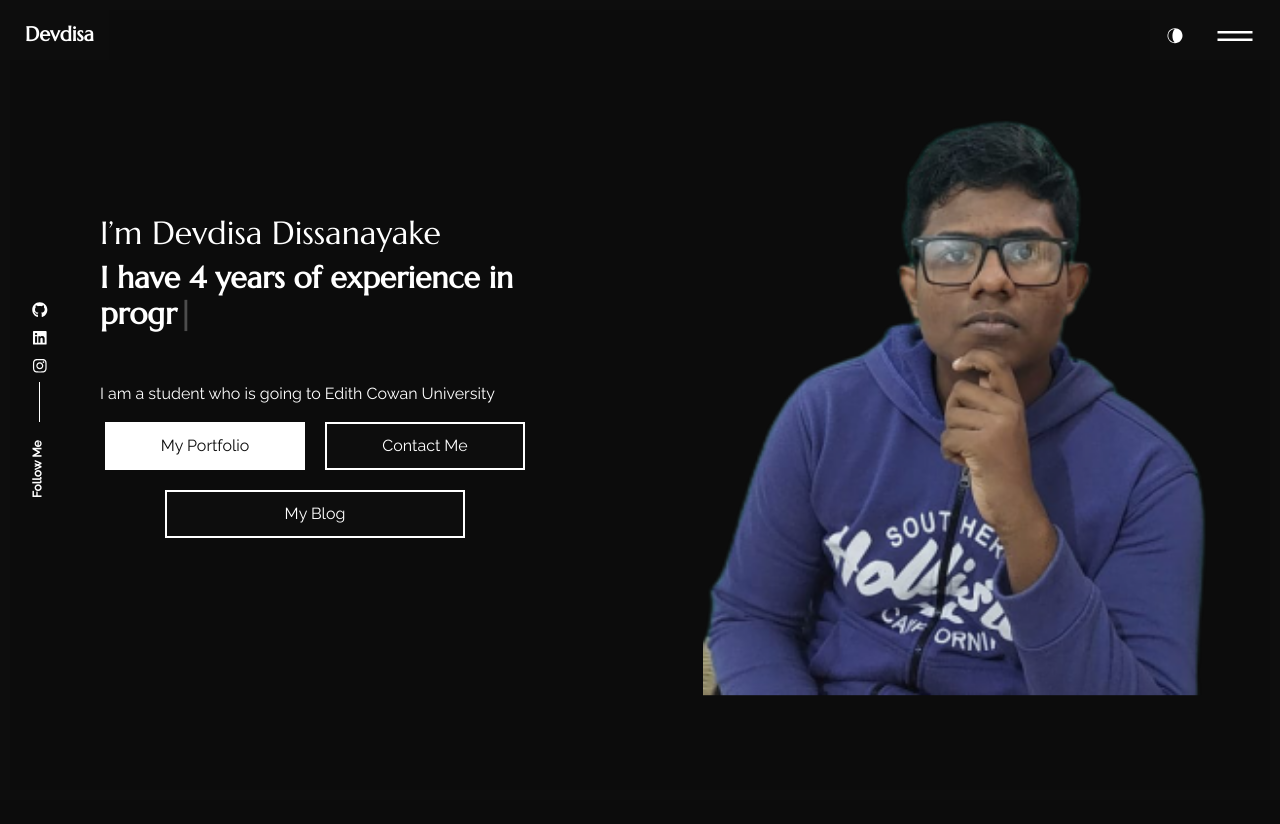
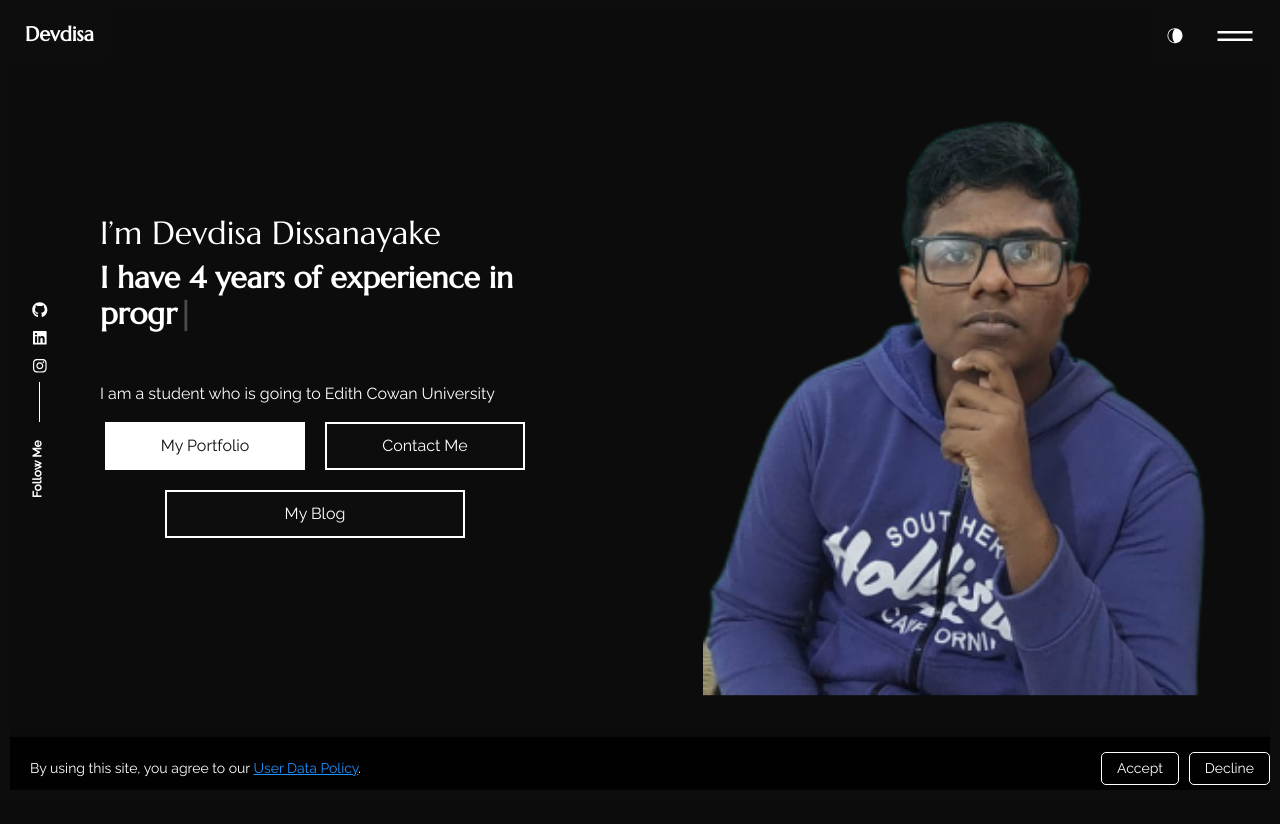
Before and after one commit to Dev-Avishka/portofolio, a React (Create React App) app: page / in a window 1280 px wide. Shown: the top 824 px of the page. Built offline with nearby package versions, Linux system fonts and the light colour scheme; grey boxes are pictures that could not be loaded.

Commit message:
Added user policy

```diff
--- /dev/null
+++ b/src/pages/home/UserPolicy.css
@@ -0,0 +1,48 @@
+.policy-popup {
+    position: fixed;
+    bottom: 0;
+    width: 100%;
+    background-color: rgba(0, 0, 0, 0.9);
+    color: white;
+    padding: 15px 20px;
+    display: flex;
+    justify-content: space-between;
+    align-items: center;
+    z-index: 1000;
+    box-shadow: 0 -4px 6px rgba(0, 0, 0, 0.1);
+    font-size: 14px;
+  }
+
+  .policy-popup p {
+    margin: 0;
+    font-size: 14px;
+  }
+
+  .policy-popup a {
+    color: #1e90ff;
+    text-decoration: underline;
+  }
+
+  .policy-actions {
+    display: flex;
+    gap: 10px;
+  }
+
+  .accept-btn,
+  .decline-btn {
+    background: transparent;
+    border: 1px solid white;
+    color: white;
+    padding: 5px 15px;
+    border-radius: 5px;
+    cursor: pointer;
+    transition: background-color 0.3s ease;
+  }
+
+  .accept-btn:hover {
+    background: green;
+  }
+
+  .decline-btn:hover {
+    background: red;
+  }
--- /dev/null
+++ b/src/pages/home/UserPolicy.js
@@ -0,0 +1,41 @@
+import React, { useState } from "react";
+import "./UserPolicy.css";
+
+const UserPolicy = () => {
+  const [showPolicy, setShowPolicy] = useState(true);
+
+  const handleAccept = () => {
+    setShowPolicy(false);
+  };
+
+  const handleDecline = () => {
+    window.location.href = "https://www.google.com"; // Redirects user to Google
+  };
+
+  return (
+    showPolicy && (
+      <div className="policy-popup">
+        <p>
+          By using this site, you agree to our{" "}
+          <a
+            href="https://witty-fog-c02.notion.site/Dev-Avishka-User-Data-Policy-172481ef2db280d3b174e68c4eb51c49"
+            target="_blank"
+            rel="noopener noreferrer"
+          >
+            User Data Policy
+          </a>.
+        </p>
+        <div className="policy-actions">
+          <button className="accept-btn" onClick={handleAccept}>
+            Accept
+          </button>
+          <button className="decline-btn" onClick={handleDecline}>
+            Decline
+          </button>
+        </div>
+      </div>
+    )
+  );
+};
+
+export default UserPolicy;
--- a/src/pages/home/index.js
+++ b/src/pages/home/index.js
@@ -5,6 +5,7 @@ import Typewriter from "typewriter-effect";
 import { introdata, meta } from "../../content_option";
 import { Link } from "react-router-dom";
 import Video from "./video";
+import UserPolicy from "./UserPolicy";
 
 export const Home = () => {
   return (
@@ -76,6 +77,7 @@ export const Home = () => {
       </section>
       {/* Video Component */}
       <Video path="/video.mp4" />
+      <UserPolicy />
     </HelmetProvider>
   );
 };
```
